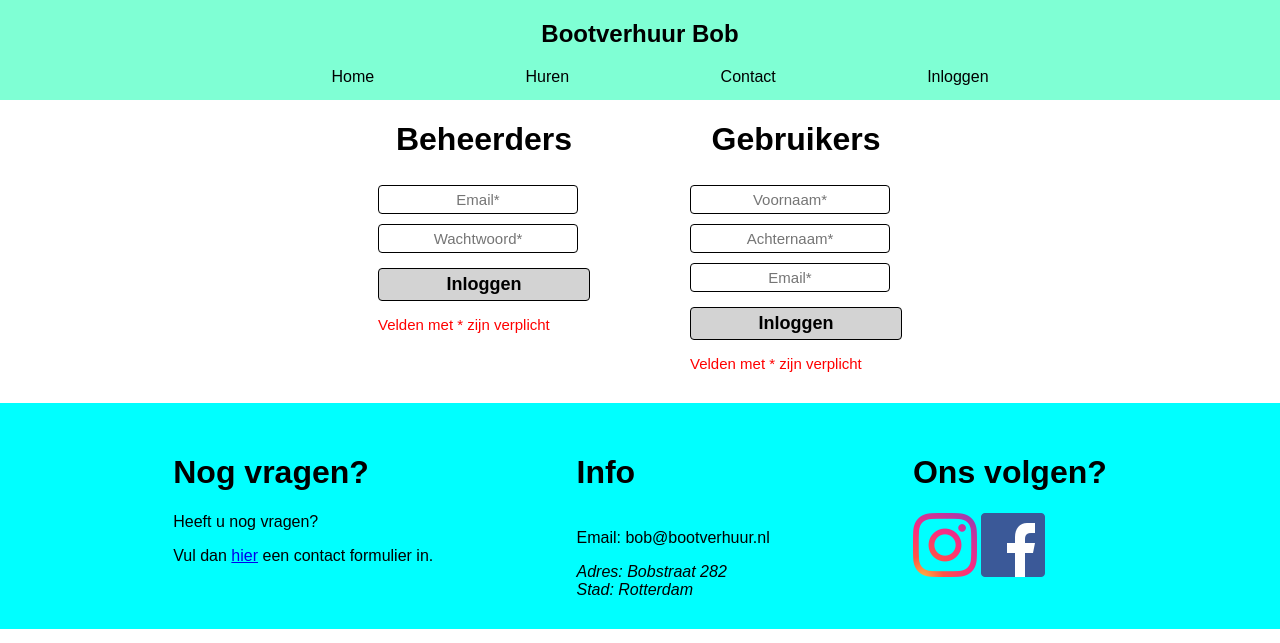
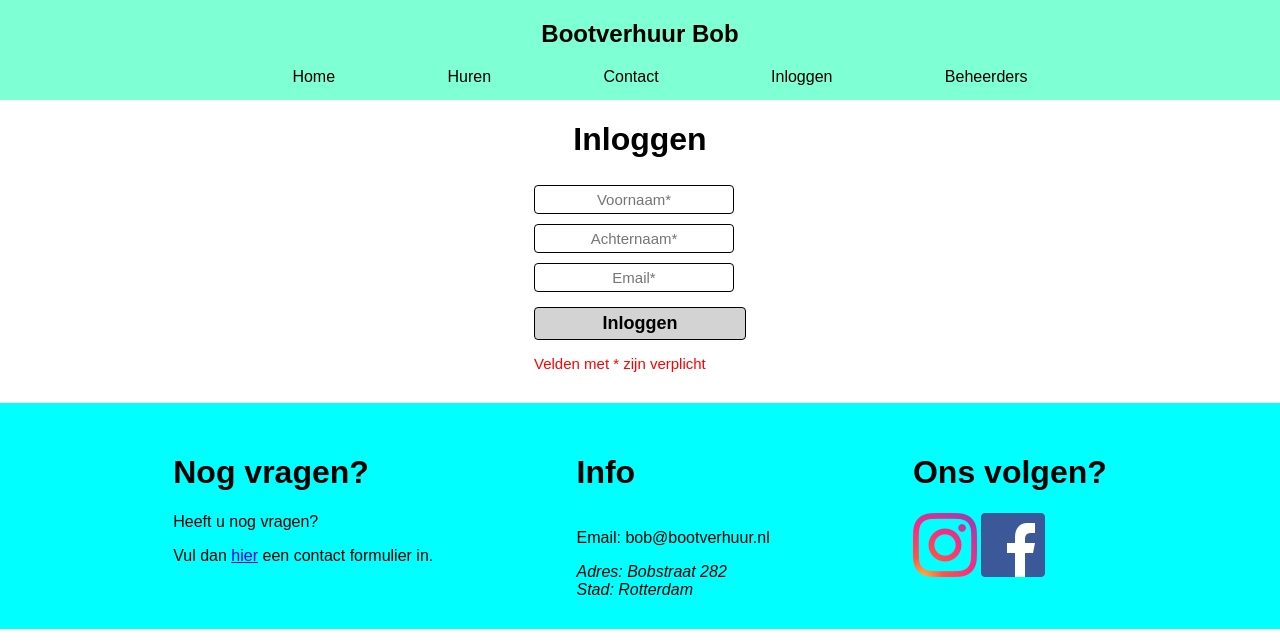
Before and after one commit to YannickWhorst/Bootverhuur-Bob, a PHP site: page /inloggen.php in a window 1280 px wide. Shown: the top 643 px of the page. Run offline with PHP 8.4, Linux system fonts and the light colour scheme; some libraries are stand-ins or nearby versions.

Commit message:
iets verder gekomen

```diff
--- a/includes/header.php
+++ b/includes/header.php
@@ -19,6 +19,7 @@
             <li class="navLi"><a class="navA" href="boothuren.php">Huren</a></li>
             <li class="navLi"><a class="navA" href="contact.php">Contact</a></li>
             <li class="navLi"><a class="navA" href="inloggen.php">Inloggen</a></li>
+            <li class="navLi"><a class="navA" href="beheerderInlog.php">Beheerders</a></li>
         </ul>
     </nav>
 </header>
--- a/public/css/inloggen.css
+++ b/public/css/inloggen.css
@@ -38,10 +38,3 @@
     display: flex;
     justify-content: center;
 }
-
-.beideForms{
-    display: flex;
-    flex-direction: row;
-    justify-content: center;
-    gap: 100px;
-}
--- a/public/inloggen.php
+++ b/public/inloggen.php
@@ -3,63 +3,81 @@
         require("../includes/header.php");
         require("../src/database_functions.php");
 
-        // Code voor beheerder inlog
-        $beheerder = null;
-        if (isset($_POST['beheerderInlog']))
+        // Code voor user inlog
+        $user = null;
+        if (isset($_POST['inloggen']))
         {
-            $beheerder = getBeheerder($_POST['email'], $_POST['password']);
+            $vNaam = $_POST['UservNaam'];
+            $aNaam = $_POST['UseraNaam'];
+            $user = getUser($_POST['UservNaam'], $_POST['UseraNaam'], $_POST['UserEmail']);
+            $userOrders = db_getData("SELECT users.vnaam, users.aNaam, users.email, telnummer, typeboot, dag, dagdeel
+            FROM orders, users WHERE orders.vNaam = ". $vNaam);
 
-            if($beheerder !== 'No user found') {
-                header("Location: ./beheerder.php");
-                exit;
+            if($user !== 'No user found') {
+            ?>
+            <table>
+                <tr>
+                    <td>Voornaam</td>
+                    <td>Achternaam</td>
+                    <td>Email</td>
+                    <td>Telefoonnummer</td>
+                    <td>Boot</td>
+                    <td>Dag en dagdeel</td>
+                </tr>
+                <?php while($orderData = $userOrders->fetch(PDO::FETCH_ASSOC)){ ?>
+                    <tr>
+                        <td><?php echo $orderData["vNaam"]?></td>
+                        <td><?php echo $orderData["aNaam"]?></td>
+                        <td><?php echo $orderData["email"]?></td>
+                        <td><?php echo $orderData["telnummer"]?></td>
+                        <td><?php echo $orderData["typeBoot"]?></td>
+                        <td><?php echo $orderData["dag"]?>, <?php echo $orderData["dagdeel"]?></td>
+                    </tr>
+                <?php }?>
+
+            </table>
+            <?php
             } else {
                 ?>
-                <h1 style="color: red">Geen user gevonden</h1>
-                <?php
-            }
-        }
-
-        // Code voor user inlog
-        $user = null;
-        if (isset($_POST['userInlog']))
-        {
-            $user = getUser($_POST['vNaam'], $_POST['aNaam'], $_POST['email']);
-
-            if($user !== 'No user found') {
-                header("Location: ./user.php");
-                exit;
-            } else {
-                ?>
-                <h1 style="color: red">Geen user gevonden</h1>
+                    <h1 style="color: red">Geen user gevonden</h1>
+                    <div id="userInlog">
+                    <h1 class="title">Inloggen</h1>
+                    <div class="userForm">
+                        <form action="" method="post">
+                            <input class="loginInputs" type="text" name="UservNaam" id="UservNaam" placeholder="Voornaam*" required> <br>
+                            <input class="loginInputs" type="text" name="UseraNaam" id="UseraNaam" placeholder="Achternaam*" required> <br>
+                            <input class="loginInputs" type="email" name="UserEmail" id="UserEmail" placeholder="Email*" required> <br>
+                            <input class="loginSubmit" type="submit" name="inloggen" value="Inloggen">
+                            <p class="velden">Velden met * zijn verplicht</p>
+                        </form>
+                    </div>
+                </div>
                 <?php
             }
         }
     ?>
-
-<div class="beideForms">
-    <div id="beheerderInlog">
-        <h1 class="title">Beheerders</h1>
-        <div class="beheerderForm">
+<!-- Inlog veld -->
+    <div id="userInlog">
+        <h1 class="title">Inloggen</h1>
+        <div class="userForm">
             <form action="" method="post">
-                <input class="loginInputs" type="email" name="email" id="email" placeholder="Email*" required> <br>
-                <input class="loginInputs" type="password" name="password" id="password" placeholder="Wachtwoord*" required> <br>
-                <input class="loginSubmit" type="submit" name="beheerderInlog" value="Inloggen">
+                <input class="loginInputs" type="text" name="UservNaam" id="UservNaam" placeholder="Voornaam*" required> <br>
+                <input class="loginInputs" type="text" name="UseraNaam" id="UseraNaam" placeholder="Achternaam*" required> <br>
+                <input class="loginInputs" type="email" name="UserEmail" id="UserEmail" placeholder="Email*" required> <br>
+                <input class="loginSubmit" type="submit" name="inloggen" value="Inloggen">
                 <p class="velden">Velden met * zijn verplicht</p>
             </form>
         </div>
     </div>
 
-    <div id="userInlog">
-        <h1 class="title">Gebruikers</h1>
-        <div class="userForm">
-            <form action="" method="post">
-                <input class="loginInputs" type="text" name="vNaam" id="vNaam" placeholder="Voornaam*"> <br>
-                <input class="loginInputs" type="text" name="aNaam" id="aNaam" placeholder="Achternaam*"> <br>
-                <input class="loginInputs" type="email" name="email" id="email" placeholder="Email*"> <br>
-                <input class="loginSubmit" type="submit" name="userInlog" value="Inloggen">
-                <p class="velden">Velden met * zijn verplicht</p>
-            </form>
-        </div>
-    </div>
-</div>
 <?php require_once("../includes/footer.php"); ?>
+
+<!-- De oneven waardes in de tabel een andere achtergrondkleur geven met jquery -->
+<script src="http://code.jquery.com/jquery-3.4.1.min.js"></script>
+<script src="http://ajax.microsoft.com/ajax/jquery/jquery-3.4.1.min.js"></script>
+<script src="http://ajax.googleapis.com/ajax/libs/jquery/3.4.1/jquery.min.js"></script>
+<script>
+    $(document).ready(function (){
+        $("table tr:odd").css({"background-color":"lightgray"});
+    });
+</script>
```
Also changed, not shown: public/beheerderInlog.php (added, +35 -0 lines), public/user.php (+15 -11 lines).
